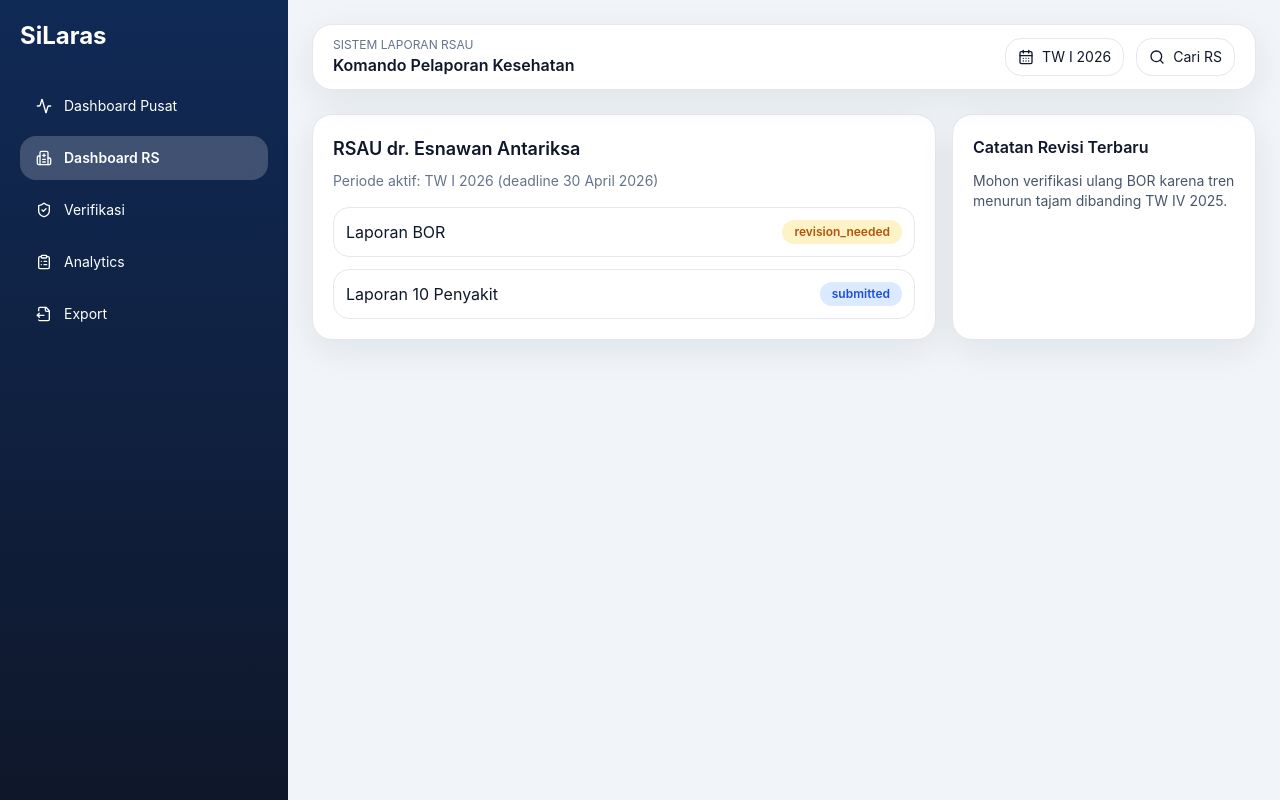
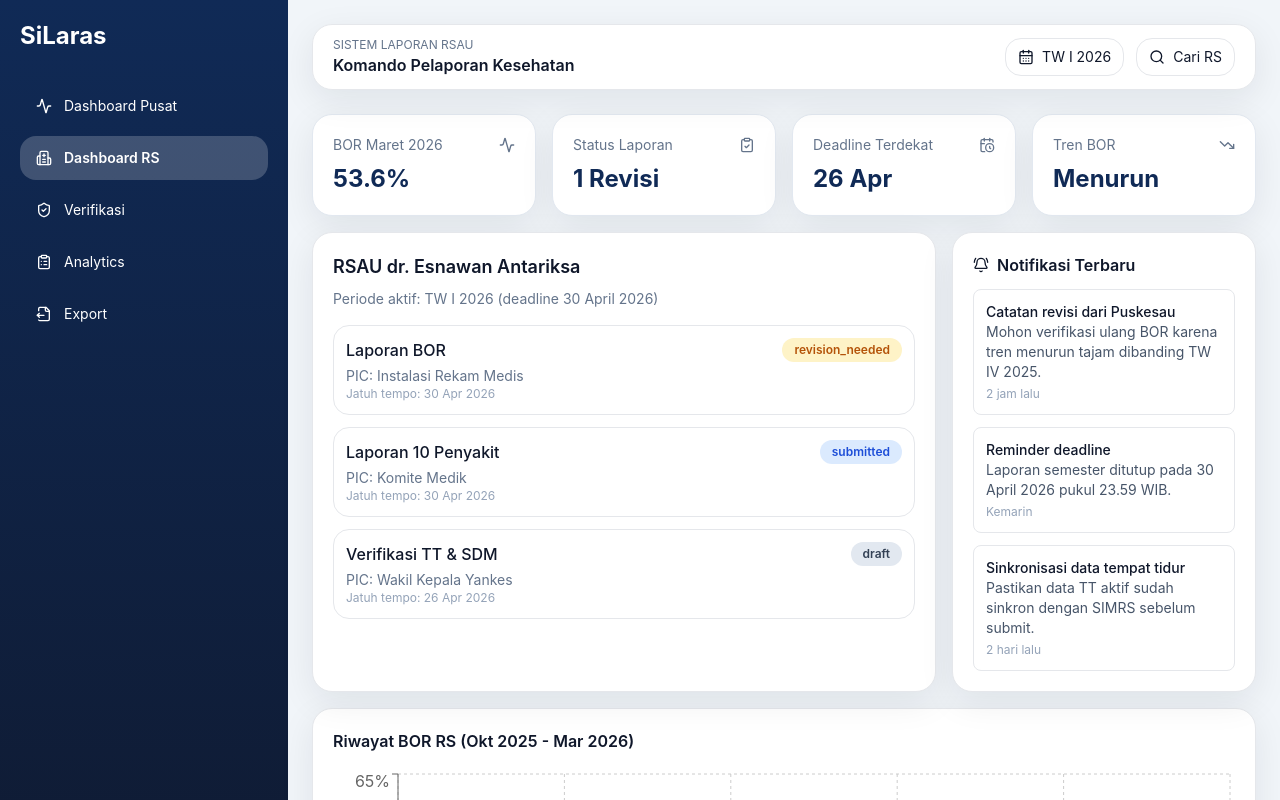
Before and after one commit to sobri3195/silaras, a React (Vite) app: page /dashboard/rs in a window 1280 px wide. Shown: the top 800 px of the page. Built offline with nearby package versions, Linux system fonts and the light colour scheme; sample sign-in values are in the browser's storage.

Commit message:
feat(dashboard): enrich puskesau and rs overview pages

```diff
--- a/src/features/dashboard/PuskesauDashboardPage.tsx
+++ b/src/features/dashboard/PuskesauDashboardPage.tsx
@@ -1,19 +1,76 @@
 import { AlertTriangle, Bed, Building2, CheckCircle2, Timer } from 'lucide-react';
-import { Bar, BarChart, CartesianGrid, Cell, Pie, PieChart, ResponsiveContainer, Tooltip, XAxis, YAxis } from 'recharts';
+import {
+  Area,
+  AreaChart,
+  Bar,
+  BarChart,
+  CartesianGrid,
+  Cell,
+  Pie,
+  PieChart,
+  ResponsiveContainer,
+  Tooltip,
+  XAxis,
+  YAxis,
+} from 'recharts';
 import { KPIStatCard } from '@/components/common/KPIStatCard';
-import { hospitals, composition } from './mock-data';
+import { composition, hospitals, monthlyBorTrend, puskesauAlerts, submissionStatus } from './mock-data';
 
 export function PuskesauDashboardPage() {
-  const borData = hospitals.map(([name, bor]) => ({ name, bor }));
+  const borData = hospitals
+    .map(([name, bor]) => ({ name, bor }))
+    .sort((a, b) => b.bor - a.bor);
+
   return (
     <div className="space-y-6">
       <section className="grid gap-4 md:grid-cols-5">
         <KPIStatCard title="Total RS" value="18" icon={Building2} />
         <KPIStatCard title="Sudah Submit" value="14" icon={CheckCircle2} />
-        <KPIStatCard title="Belum Submit" value="4" icon={Timer} />
-        <KPIStatCard title="Rata-rata BOR" value="37.65%" icon={Bed} />
+        <KPIStatCard title="Belum Submit" value="2" icon={Timer} />
+        <KPIStatCard title="Rata-rata BOR" value="49.8%" icon={Bed} />
         <KPIStatCard title="Butuh Perhatian" value="3" icon={AlertTriangle} />
       </section>
+
+      <section className="grid gap-4 xl:grid-cols-3">
+        <div className="rounded-2xl border bg-white p-4 shadow-soft dark:border-slate-800 dark:bg-slate-900 xl:col-span-2">
+          <h3 className="mb-4 font-semibold">Tren BOR Nasional RS TNI AU (6 bulan)</h3>
+          <div className="h-72">
+            <ResponsiveContainer width="100%" height="100%">
+              <AreaChart data={monthlyBorTrend}>
+                <defs>
+                  <linearGradient id="borGradient" x1="0" y1="0" x2="0" y2="1">
+                    <stop offset="5%" stopColor="#1e3a70" stopOpacity={0.3} />
+                    <stop offset="95%" stopColor="#1e3a70" stopOpacity={0.03} />
+                  </linearGradient>
+                </defs>
+                <CartesianGrid strokeDasharray="3 3" />
+                <XAxis dataKey="month" />
+                <YAxis unit="%" />
+                <Tooltip formatter={(value: number) => `${value}%`} />
+                <Area type="monotone" dataKey="target" stroke="#94a3b8" strokeDasharray="4 4" fill="none" name="Target" />
+                <Area type="monotone" dataKey="bor" stroke="#1e3a70" fill="url(#borGradient)" name="BOR Aktual" />
+              </AreaChart>
+            </ResponsiveContainer>
+          </div>
+        </div>
+
+        <div className="rounded-2xl border bg-white p-4 shadow-soft dark:border-slate-800 dark:bg-slate-900">
+          <h3 className="mb-4 font-semibold">Status Pengumpulan Laporan</h3>
+          <div className="h-72">
+            <ResponsiveContainer width="100%" height="100%">
+              <PieChart>
+                <Pie data={submissionStatus} dataKey="value" nameKey="name" outerRadius={100}>
+                  {submissionStatus.map((item) => (
+                    <Cell key={item.name} fill={item.color} />
+                  ))}
+                </Pie>
+                <Tooltip />
+              </PieChart>
+            </ResponsiveContainer>
+          </div>
+        </div>
+      </section>
+
       <section className="grid gap-4 lg:grid-cols-2">
         <div className="rounded-2xl border bg-white p-4 shadow-soft dark:border-slate-800 dark:bg-slate-900">
           <h3 className="mb-4 font-semibold">Ranking BOR Rumah Sakit</h3>
@@ -22,13 +79,14 @@ export function PuskesauDashboardPage() {
               <BarChart data={borData}>
                 <CartesianGrid strokeDasharray="3 3" />
                 <XAxis dataKey="name" hide />
-                <YAxis />
-                <Tooltip />
+                <YAxis unit="%" />
+                <Tooltip formatter={(value: number) => `${value}%`} />
                 <Bar dataKey="bor" fill="#1e3a70" radius={8} />
               </BarChart>
             </ResponsiveContainer>
           </div>
         </div>
+
         <div className="rounded-2xl border bg-white p-4 shadow-soft dark:border-slate-800 dark:bg-slate-900">
           <h3 className="mb-4 font-semibold">Distribusi Pasien</h3>
           <div className="h-72">
@@ -36,7 +94,7 @@ export function PuskesauDashboardPage() {
               <PieChart>
                 <Pie data={composition} dataKey="value" nameKey="name" outerRadius={100}>
                   {composition.map((_, i) => (
-                    <Cell key={i} fill={['#1e3a70', '#0ea5e9', '#10b981'][i]} />
+                    <Cell key={i} fill={['#1e3a70', '#0ea5e9', '#10b981', '#f59e0b'][i]} />
                   ))}
                 </Pie>
                 <Tooltip />
@@ -45,6 +103,19 @@ export function PuskesauDashboardPage() {
           </div>
         </div>
       </section>
+
+      <section className="rounded-2xl border bg-white p-4 shadow-soft dark:border-slate-800 dark:bg-slate-900">
+        <h3 className="mb-4 font-semibold">Peringatan Prioritas</h3>
+        <div className="space-y-3">
+          {puskesauAlerts.map((alert) => (
+            <article key={alert.hospital} className="rounded-xl border border-amber-200 bg-amber-50 p-3 text-sm dark:border-amber-900/50 dark:bg-amber-950/20">
+              <p className="font-medium text-slate-900 dark:text-slate-100">{alert.hospital}</p>
+              <p className="text-slate-600 dark:text-slate-300">{alert.issue}</p>
+              <p className="mt-1 text-xs font-semibold uppercase tracking-wide text-amber-700 dark:text-amber-400">{alert.severity}</p>
+            </article>
+          ))}
+        </div>
+      </section>
     </div>
   );
 }
--- a/src/features/dashboard/RsDashboardPage.tsx
+++ b/src/features/dashboard/RsDashboardPage.tsx
@@ -1,26 +1,68 @@
+import { Activity, BellRing, CalendarClock, ClipboardCheck, TrendingDown } from 'lucide-react';
+import { CartesianGrid, Line, LineChart, ResponsiveContainer, Tooltip, XAxis, YAxis } from 'recharts';
+import { KPIStatCard } from '@/components/common/KPIStatCard';
 import { StatusBadge } from '@/components/common/StatusBadge';
+import { rsBorHistory, rsNotifications, rsTasks } from './mock-data';
 
 export function RsDashboardPage() {
   return (
-    <div className="grid gap-4 lg:grid-cols-3">
+    <div className="space-y-4">
+      <section className="grid gap-4 md:grid-cols-4">
+        <KPIStatCard title="BOR Maret 2026" value="53.6%" icon={Activity} />
+        <KPIStatCard title="Status Laporan" value="1 Revisi" icon={ClipboardCheck} />
+        <KPIStatCard title="Deadline Terdekat" value="26 Apr" icon={CalendarClock} />
+        <KPIStatCard title="Tren BOR" value="Menurun" icon={TrendingDown} />
+      </section>
+
+      <section className="grid gap-4 lg:grid-cols-3">
         <article className="rounded-2xl border bg-white p-5 shadow-soft dark:border-slate-800 dark:bg-slate-900 lg:col-span-2">
           <h3 className="mb-2 text-lg font-semibold">RSAU dr. Esnawan Antariksa</h3>
           <p className="mb-4 text-sm text-slate-500">Periode aktif: TW I 2026 (deadline 30 April 2026)</p>
           <div className="space-y-3">
-          <div className="flex items-center justify-between rounded-xl border p-3">
-            <span>Laporan BOR</span>
-            <StatusBadge status="revision_needed" />
+            {rsTasks.map((task) => (
+              <div key={task.name} className="rounded-xl border p-3">
+                <div className="flex items-center justify-between">
+                  <span className="font-medium">{task.name}</span>
+                  <StatusBadge status={task.status} />
                 </div>
-          <div className="flex items-center justify-between rounded-xl border p-3">
-            <span>Laporan 10 Penyakit</span>
-            <StatusBadge status="submitted" />
+                <p className="mt-1 text-sm text-slate-500">PIC: {task.owner}</p>
+                <p className="text-xs text-slate-400">Jatuh tempo: {task.dueDate}</p>
               </div>
+            ))}
           </div>
         </article>
+
         <article className="rounded-2xl border bg-white p-5 shadow-soft dark:border-slate-800 dark:bg-slate-900">
-        <h3 className="mb-3 font-semibold">Catatan Revisi Terbaru</h3>
-        <p className="text-sm text-slate-600">Mohon verifikasi ulang BOR karena tren menurun tajam dibanding TW IV 2025.</p>
+          <h3 className="mb-3 flex items-center gap-2 font-semibold">
+            <BellRing size={16} />
+            Notifikasi Terbaru
+          </h3>
+          <div className="space-y-3 text-sm">
+            {rsNotifications.map((item) => (
+              <div key={item.title} className="rounded-lg border p-3">
+                <p className="font-medium">{item.title}</p>
+                <p className="text-slate-600 dark:text-slate-300">{item.description}</p>
+                <p className="mt-1 text-xs text-slate-400">{item.time}</p>
+              </div>
+            ))}
+          </div>
         </article>
+      </section>
+
+      <section className="rounded-2xl border bg-white p-5 shadow-soft dark:border-slate-800 dark:bg-slate-900">
+        <h3 className="mb-4 font-semibold">Riwayat BOR RS (Okt 2025 - Mar 2026)</h3>
+        <div className="h-72">
+          <ResponsiveContainer width="100%" height="100%">
+            <LineChart data={rsBorHistory}>
+              <CartesianGrid strokeDasharray="3 3" />
+              <XAxis dataKey="month" />
+              <YAxis domain={[45, 65]} unit="%" />
+              <Tooltip formatter={(value: number) => `${value}%`} />
+              <Line type="monotone" dataKey="bor" stroke="#1e3a70" strokeWidth={3} dot={{ r: 4 }} />
+            </LineChart>
+          </ResponsiveContainer>
+        </div>
+      </section>
     </div>
   );
 }
--- a/src/features/dashboard/mock-data.ts
+++ b/src/features/dashboard/mock-data.ts
@@ -4,10 +4,95 @@ export const hospitals = [
   ['RSAU dr. M. Salamun', 63.8],
   ['RSAU dr. M. Sutomo', 71.79],
   ['RSAU dr. Yuniati Wisma Ranai', 7.38],
+  ['RSAU dr. M. Hassan Toto', 48.2],
+  ['RSAU dr. Efram Harsana', 58.4],
+  ['RSAU dr. Sukirman', 34.3],
 ];
 
 export const composition = [
   { name: 'TNI', value: 583 },
   { name: 'PNS', value: 267 },
   { name: 'KEL', value: 491 },
+  { name: 'UMUM', value: 318 },
 ];
+
+export const monthlyBorTrend = [
+  { month: 'Jan', bor: 42.1, target: 60 },
+  { month: 'Feb', bor: 44.8, target: 60 },
+  { month: 'Mar', bor: 47.2, target: 60 },
+  { month: 'Apr', bor: 45.9, target: 60 },
+  { month: 'Mei', bor: 48.3, target: 60 },
+  { month: 'Jun', bor: 50.1, target: 60 },
+];
+
+export const submissionStatus = [
+  { name: 'Sudah Submit', value: 14, color: '#10b981' },
+  { name: 'Menunggu Verifikasi', value: 2, color: '#f59e0b' },
+  { name: 'Belum Submit', value: 2, color: '#ef4444' },
+];
+
+export const puskesauAlerts = [
+  {
+    hospital: 'RSAU dr. Yuniati Wisma Ranai',
+    issue: 'BOR sangat rendah (<10%) selama 2 bulan',
+    severity: 'Tinggi',
+  },
+  {
+    hospital: 'RSAU dr. M. Sutomo',
+    issue: 'BOR mendekati batas ideal (>70%)',
+    severity: 'Sedang',
+  },
+  {
+    hospital: 'RSAU dr. Sukirman',
+    issue: 'Belum kirim laporan TW I 2026',
+    severity: 'Tinggi',
+  },
+];
+
+export const rsBorHistory = [
+  { month: 'Okt 2025', bor: 61.2 },
+  { month: 'Nov 2025', bor: 59.8 },
+  { month: 'Des 2025', bor: 58.4 },
+  { month: 'Jan 2026', bor: 56.2 },
+  { month: 'Feb 2026', bor: 54.3 },
+  { month: 'Mar 2026', bor: 53.6 },
+];
+
+export const rsTasks = [
+  {
+    name: 'Laporan BOR',
+    dueDate: '30 Apr 2026',
+    owner: 'Instalasi Rekam Medis',
+    status: 'revision_needed' as const,
+  },
+  {
+    name: 'Laporan 10 Penyakit',
+    dueDate: '30 Apr 2026',
+    owner: 'Komite Medik',
+    status: 'submitted' as const,
+  },
+  {
+    name: 'Verifikasi TT & SDM',
+    dueDate: '26 Apr 2026',
+    owner: 'Wakil Kepala Yankes',
+    status: 'draft' as const,
+  },
+];
+
+export const rsNotifications = [
+  {
+    title: 'Catatan revisi dari Puskesau',
+    description: 'Mohon verifikasi ulang BOR karena tren menurun tajam dibanding TW IV 2025.',
+    time: '2 jam lalu',
+  },
+  {
+    title: 'Reminder deadline',
+    description: 'Laporan semester ditutup pada 30 April 2026 pukul 23.59 WIB.',
+    time: 'Kemarin',
+  },
+  {
+    title: 'Sinkronisasi data tempat tidur',
+    description: 'Pastikan data TT aktif sudah sinkron dengan SIMRS sebelum submit.',
+    time: '2 hari lalu',
+  },
+];
```
Lines whose indentation alone changed are shown as unchanged.
